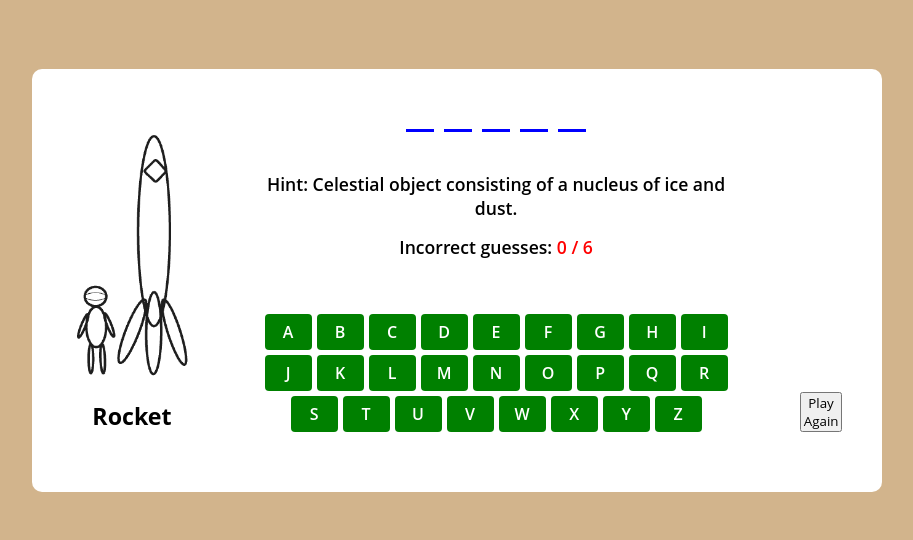
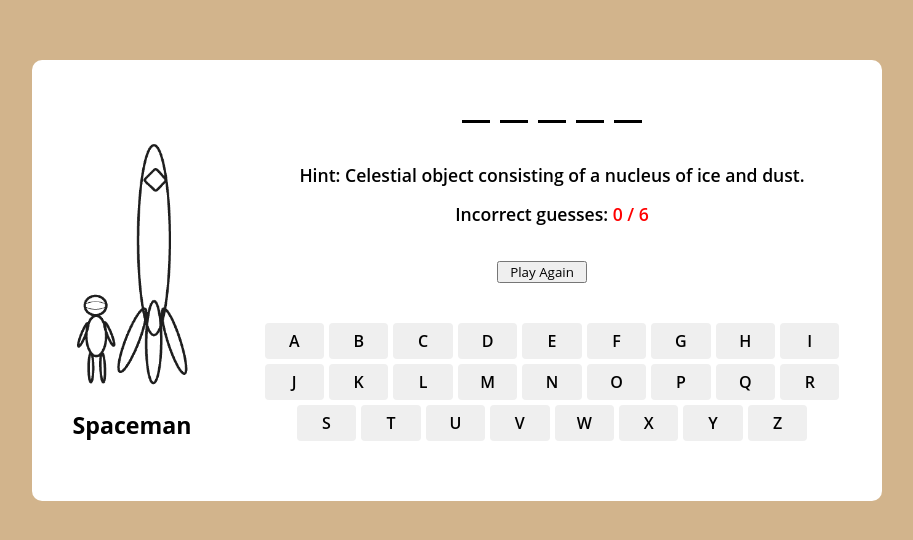
Before and after one commit to MrVictor2/my-game, a plain HTML site: page index.html in a window 1280 px wide. Shown: the part 120-660 px from the top of the page, without its empty margins (183-1096 px from the left). Drawn offline with Linux system fonts and the light colour scheme.

Commit message:
ssecond commit

```diff
--- a/index.html
+++ b/index.html
@@ -20,7 +20,7 @@
   <div class="container">
     <div class="spaceman-box">
         <img src="./spaceman_img /img1.png" alt="img1">
-        <h1>Rocket</h1>
+        <h1>Spaceman</h1>
         </div>
     <div class="game-box">
       <ul class="word-display">
@@ -40,13 +40,14 @@
               <p></p>
             </div>
       </h3>
+      <div>
+        <button class="play-again" onclick="getRandomWord()">Play Again</button>
+      </div>
       <div class="keyboard">
 
       </div>
     </div>
-<div>
-    <button onclick="getRandomWord()">Play Again</button>
-</div>
+
   </div>
 
 </body>
--- a/script.js
+++ b/script.js
@@ -1,79 +1,63 @@
-// Select the image element within the element with class "spaceman-box" and store it in spacemanImage
+//constants
 const spacemanImage = document.querySelector(".spaceman-box img");
 
-// Select the element with class "word-display" and store it in wordDisplay
 const wordDisplay = document.querySelector(".word-display");
 
-// Select the element with class "guesses-text" followed by a <b> element and store it in guessesText
 const guessesText = document.querySelector(".guesses-text b");
 
-// Select the element with class "game-status" and store it in guessesText2
 const guessesText2 = document.querySelector(".game-status");
 
-// Select the element with class "keyboard" and store it in keyboardDiv
 const keyboardDiv = document.querySelector(".keyboard");
 
-// Select the element with class "game-modal" and store it in gameModal
 const gameModal = document.querySelector(".game-modal");
 
-// Select the element with class "play-again" and store it in playAgainBtn
 const playAgainBtn = document.querySelector(".play-again");
-
-// Initialize the variable currentWord to an empty string
+//variables
 let currentWord = "";
 
-// Initialize the arrays correctLetters and wrongGuessCount to empty arrays and 0, respectively
 let correctLetters = [];
 let wrongGuessCount = 0;
 
-// Define the maximum number of wrong guesses allowed
 const maxGuesses = 6;
 
-// Define a function to reset the game state
 const resetGame = () => {
   correctLetters = [];
   wrongGuessCount = 0;
-  spacemanImage.src = "/spaceman_img /start.png"; // Set the image source to the start image
-  guessesText.innerText = `${wrongGuessCount} / ${maxGuesses}`; // Update the guesses display
-  keyboardDiv.querySelectorAll("button").forEach(btn => (btn.disabled = false)); // Enable all keyboard buttons
+  spacemanImage.src = "/spaceman_img /start.png";
+  guessesText.innerText = `${wrongGuessCount} / ${maxGuesses}`;
+  keyboardDiv.querySelectorAll("button").forEach(btn => (btn.disabled = false));
 
-  // Display spaces for each letter in the current word
   if (currentWord) {
     wordDisplay.innerHTML = currentWord.split("").map(() => `<li class="letter"></li>`).join("");
   }
 
-  gameModal.classList.remove("show"); // Hide the game modal
+  gameModal.classList.remove("show");
 }
 
-// Define a function to select a random word from the wordList array
 const getRandomWord = () => {
-  const { word, hint } = wordList[Math.floor(Math.random() * wordList.length)]; // Select a random word and its hint
-  currentWord = word; // Set the current word
+  const { word, hint } = wordList[Math.floor(Math.random() * wordList.length)];
+  currentWord = word;
   console.log(word);
-  document.querySelector(".hint-text b").innerText = hint; // Display the hint
-  guessesText2.innerText = ""; // Clear the game status text
-  resetGame(); // Reset the game state
+  document.querySelector(".hint-text b").innerText = hint;
+  guessesText2.innerText = "";
+
+  resetGame();
+}
+const gameOver = (isVictory) => {
+  const modalText = isVictory ? `You found the Word:` : `The correct word was:`;
+  document.querySelector(".spaceman-box img").src = `/spaceman_img /${isVictory ? 'victory' : 'loss'}.png`;
+  guessesText2.innerText = `${isVictory ? 'YOU WIN!' : 'Game Over!'}`;
+
 }
 
-// Define a function to handle game over
-const gameOver = (isVictory) => {
-  const modalText = isVictory ? `You found the Word:` : `The correct word was:`; // Define modal text based on game outcome
-  document.querySelector(".spaceman-box img").src = `/spaceman_img /${isVictory ? 'victory' : 'loss'}.png`; // Set the image source based on game outcome
-  guessesText2.innerText = `${isVictory ? 'Congrats you won!' : 'Game Over!'}`; // Display game outcome text
-}
-
-// Define a function to handle the game logic when a keyboard button is clicked
 const initGame = (button, clickedLetter) => {
-  // check if game is over
   if (wrongGuessCount === maxGuesses) {
     return;
   }
 
-  // Convert the clicked letter to lowercase for case-insensitive comparison
   const lowercaseClickedLetter = clickedLetter.toLowerCase();
   const lowercaseCurrentWord = currentWord.toLowerCase();
 
-  // Check if the clicked letter exists in the current word
   let letterFound = false;
   for (let i = 0; i < lowercaseCurrentWord.length; i++) {
     if (lowercaseCurrentWord[i] === lowercaseClickedLetter) {
@@ -84,7 +68,6 @@ const initGame = (button, clickedLetter) => {
     }
   }
 
-  // If the letter is not found in the word, consider it a wrong guess
   if (!letterFound) {
     wrongGuessCount++;
     guessesText.innerText = `${wrongGuessCount} / ${maxGuesses}`;
@@ -92,20 +75,15 @@ const initGame = (button, clickedLetter) => {
     button.disabled = true;
   }
 
-  // Check if the player has guessed all letters in the word
   if (correctLetters.length === currentWord.length) return gameOver(true);
 }
 
-// Create keyboard buttons and add event listeners to them
 for (let i = 97; i <= 122; i++) {
   let button = document.createElement("button");
   button.innerText = String.fromCharCode(i);
   keyboardDiv.appendChild(button);
-  button.addEventListener("click", e => initGame(e.target, String.fromCharCode(i)));
+  button.addEventListener("click", e => initGame(e.target, String.fromCharCode(i)));// event listener
 }
-
-// Add event listener to the play again button
+//event listener
 playAgainBtn.addEventListener("click", getRandomWord);
-
-// Start a new game immediately
 getRandomWord();
--- a/style.css
+++ b/style.css
@@ -49,7 +49,7 @@ body {
   text-align: center;
   text-transform: uppercase ;
   margin-bottom: 40px;
-  border-bottom: solid 3px blue;
+  border-bottom: solid 3px black;
 
 }
 .word-display .letter.guessed {
@@ -78,13 +78,11 @@ font-weight: 600;
   justify-content: center;
 }
 :where(.game-modal, .keyboard) button {
-  color: white;
   font-size: 1rem;
   font-weight: 600;
   cursor: pointer;
   outline: none;
   border: none;
-  background: green;
   border-radius: 4px;
   text-transform: uppercase;
 
@@ -117,6 +115,14 @@ align-items: center;
 justify-content: center;
 background: rgba(0, 0, 0, 0.6);
 /*transition: opacity 0.4s easy;*/
+
+}
+.play-again{
+  width: 90px;
+  margin-left: 235px;
+  margin-top: 20px;
+
+
 
 }
 
```
Also changed, not shown: 1 other file.
